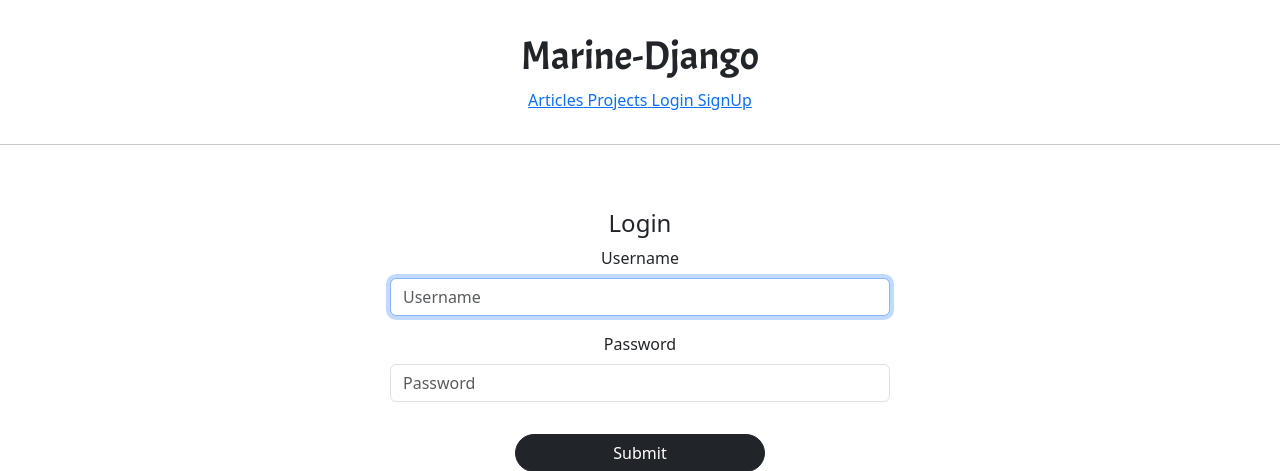
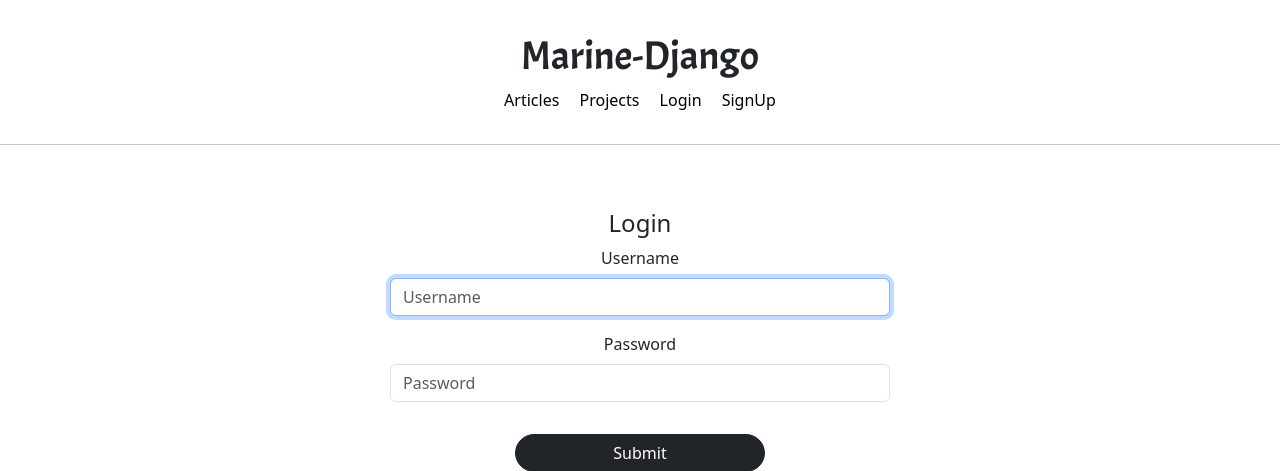
Before and after one commit to philosophy-engineer/marine-django, a Django app: a page that uses templates/header.html in a window 1280 px wide. Shown: the top 471 px of the page. Run offline with Django 3.2, Linux system fonts and the light colour scheme; parts of the project's set-up code (start-up, migrations or seed data) failed here and were passed over; some libraries are stand-ins or nearby versions.

Commit message:
Projectapp

```diff
--- a/accountapp/templates/accountapp/detail.html
+++ b/accountapp/templates/accountapp/detail.html
@@ -4,7 +4,7 @@
 <div class="marine_django_500px_div">
     <div>
         {% if target_user.profile %}
-        <img src="{{ target_user.profile.image.url }}" alt="" style="height: 12rem; width: 12rem; border-radius: 20rem; margin-bottom: 2rem;">
+        <img src="{{ target_user.profile.image.url }}" alt="" style="height: 12rem; width: 12rem; border-radius: 20rem; margin-bottom: 2rem; object-fit: cover;">
 
         <h2>
             {{ target_user.profile.nickname }}
--- a/projectapp/forms.py
+++ b/projectapp/forms.py
@@ -4,5 +4,5 @@ from .models import Project
 
 class ProjectCreationForm(ModelForm):
     class Meta:
-        model = Article
+        model = Project
         fields = ['title', 'image', 'description']
--- a/projectapp/urls.py
+++ b/projectapp/urls.py
@@ -6,5 +6,5 @@ app_name = 'projectapp'
 urlpatterns = [
     path('create/', ProjectCreateView.as_view(), name='create'),
     path('list/', ProjectListView.as_view(), name='list'),
-    path('project/<int:pk>', ProjectDetailView.as_view(), name='project'),
+    path('detail/<int:pk>', ProjectDetailView.as_view(), name='detail'),
 ]
--- a/projectapp/views.py
+++ b/projectapp/views.py
@@ -2,7 +2,7 @@ from django.utils.decorators import method_decorator
 from django.contrib.auth.decorators import login_required
 from django.views.generic import CreateView, DetailView, ListView
 from django.urls import reverse
-from .views import Project
+from .models import Project
 from .forms import ProjectCreationForm
 # Create your views here.
 
@@ -28,4 +28,4 @@ class ProjectListView(ListView):
     model = Project
     context_object_name = 'project_list'
     template_name = 'projectapp/list.html'
-    paginate_by = 100
+    paginate_by = 25
--- a/static/base.css
+++ b/static/base.css
@@ -1,3 +1,21 @@
+a {
+    color: black;
+    text-decoration: none;
+}
+
+a:hover {
+    color: black;
+
+}
+
+.marine_django_header_navbar {
+    margin: 1rem 0;
+}
+
+.marine_django_header_nav {
+    margin: 0 0.5rem;
+}
+
 .marine_django_font {
     font-family: 'Acme', sans-serif;
 }
--- a/templates/header.html
+++ b/templates/header.html
@@ -4,27 +4,27 @@
             Marine-Django
         </h1>
     </div>
-    <div>
-        <a href="{% url 'articleapp:list' %}">
+    <div class='marine_djagno_header_navbar'>
+        <a class='marine_django_header_nav' href="{% url 'articleapp:list' %}">
             <span>Articles</span>
         </a>
-        <a href="{% url 'projectapp:list' %}">
+        <a class='marine_django_header_nav' href="{% url 'projectapp:list' %}">
             <span>Projects</span>
         </a>
         {% if not user.is_authenticated %}
-        <!-- <a href="{% url 'accountapp:login' %}?next={{ request.path }}"> -->
-        <a href="{% url 'accountapp:login' %}">
+        <!-- <a class='marine_django_header_nav' href="{% url 'accountapp:login' %}?next={{ request.path }}"> -->
+        <a class='marine_django_header_nav' href="{% url 'accountapp:login' %}">
             <span>Login</span>
         </a>
-        <a href="{% url 'accountapp:create' %}">
+        <a class='marine_django_header_nav' href="{% url 'accountapp:create' %}">
             <span>SignUp</span>
         </a>
         {% else %}
-        <a href="{% url 'accountapp:detail' pk=user.pk %}">
+        <a class='marine_django_header_nav' href="{% url 'accountapp:detail' pk=user.pk %}">
             <span>MyPage</span>
         </a>
-        <!-- <a href="{% url 'accountapp:logout' %}?next={{ request.path }}"> -->
-        <a href="{% url 'accountapp:logout' %}">
+        <!-- <a class='marine_django_header_nav' href="{% url 'accountapp:logout' %}?next={{ request.path }}"> -->
+        <a class='marine_django_header_nav' href="{% url 'accountapp:logout' %}">
             <span>Logout</span>
         </a>
         {% endif %}
--- /dev/null
+++ b/templates/snippets/card_project.html
@@ -0,0 +1,6 @@
+<div style="display: block; text-align: center;">
+    <img src="{{ project.image.url }}" alt="">
+    <h5 class="mt-2 marine_django_font">
+        {{ project.title | truncatechars:5 }}
+    </h5>
+</div>
--- a/templates/snippets/pagination.html
+++ b/templates/snippets/pagination.html
@@ -1,14 +1,14 @@
 <div style='text-align: center; margin:1rem 0;'>
     {% if page_obj.has_previous %}
-    <a href="{% url 'articleapp:list' %}?page={{ page_obj.previous_page_number }}" class="btn btn-secondary rounded-pill">
+    <a href="?page={{ page_obj.previous_page_number }}" class="btn btn-secondary rounded-pill">
         {{ page_obj.previous_page_number }}
     </a>
     {% endif %}
-    <a href="{% url 'articleapp:list' %}?page={{ page_obj.number }}" class="btn btn-secondary rounded-pill active">
+    <a href="?page={{ page_obj.number }}" class="btn btn-secondary rounded-pill active">
         {{ page_obj.number }}
     </a>
     {% if page_obj.has_next %}
-    <a href="{% url 'articleapp:list' %}?page={{ page_obj.next_page_number }}" class="btn btn-secondary rounded-pill">
+    <a href="?page={{ page_obj.next_page_number }}" class="btn btn-secondary rounded-pill">
         {{ page_obj.next_page_number }}
     </a>
     {% endif %}
```
Also changed, not shown: projectapp/models.py (+5 -4 lines), projectapp/templates/projectapp/detail.html (+7 -4 lines), projectapp/templates/projectapp/list.html (+10 -13 lines).
